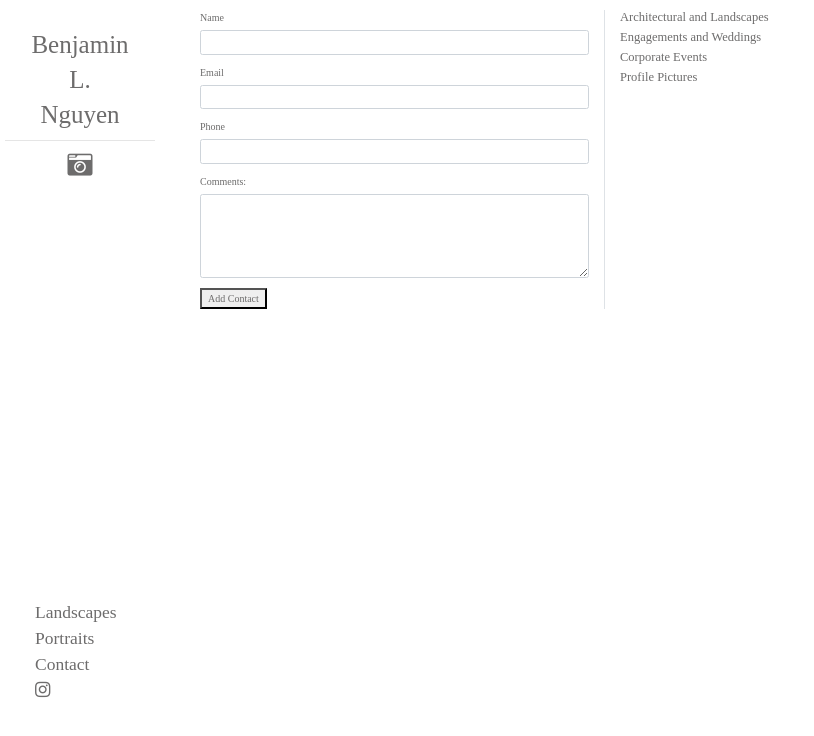
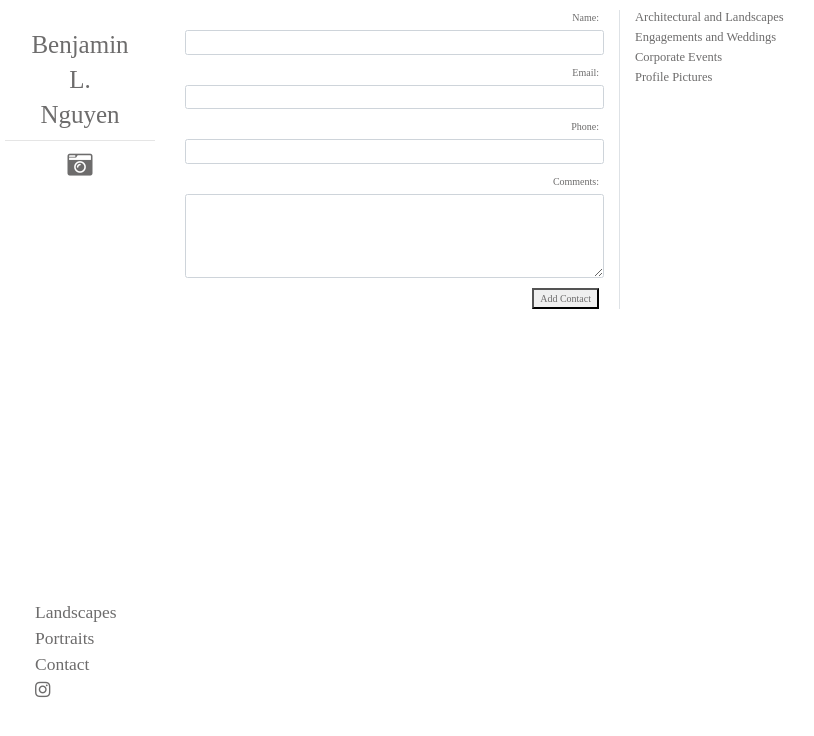
Before and after one commit to PaulGLujan/ben_portfolio, a React (Create React App) app: page / in a window 1280 px wide. Shown: the top 736 px of the page, without its empty margins (95-909 px from the left). Built offline with nearby package versions, Linux system fonts and the light colour scheme; a web font is replaced by a local one.

Commit message:
Aligned form contact right

```diff
--- a/src/components/contact_form.js
+++ b/src/components/contact_form.js
@@ -41,17 +41,19 @@ class ContactForm extends Component {
     const { firstName, lastName, phone, email } = this.state.form;
 
     return (
-      <div className="container row">
+      <div className="row">
         <div className="container col-6 border-right">
           <form onSubmit={this.handleSubmit}>
-            <Field name="firstName" label="Name" type="text" value={firstName} onChange={this.handleInputChange} />
-            <Field name="lastName" label="Email" type="text" value={lastName} onChange={this.handleInputChange} />
-            <Field name="phone" label="Phone" type="tel" value={phone} onChange={this.handleInputChange} />
+            <Field name="firstName" label="Name:" type="text" value={firstName} onChange={this.handleInputChange} />
+            <Field name="lastName" label="Email:" type="text" value={lastName} onChange={this.handleInputChange} />
+            <Field name="phone" label="Phone:" type="tel" value={phone} onChange={this.handleInputChange} />
             <div class="form-group">
-              <label for="comment">Comments:</label>
+              <label className="row justify-content-end mr-2" for="comment">Comments:</label>
               <textarea class="form-control" rows="5" id="comment"></textarea>
             </div>
-            <button>Add Contact</button>
+            <div className="row justify-content-end mr-2">
+              <button>Add Contact</button>
+            </div>
           </form>
         </div>
         <div className="container col-6">
--- a/src/components/contact_form_field.js
+++ b/src/components/contact_form_field.js
@@ -4,7 +4,7 @@ export default props => {
 
   return (
     <div className="form-group">
-      <label>{props.label}</label>
+      <label className="row justify-content-end mr-2">{props.label}</label>
       <input {...props} className="form-control" />
     </div>
   )
```
